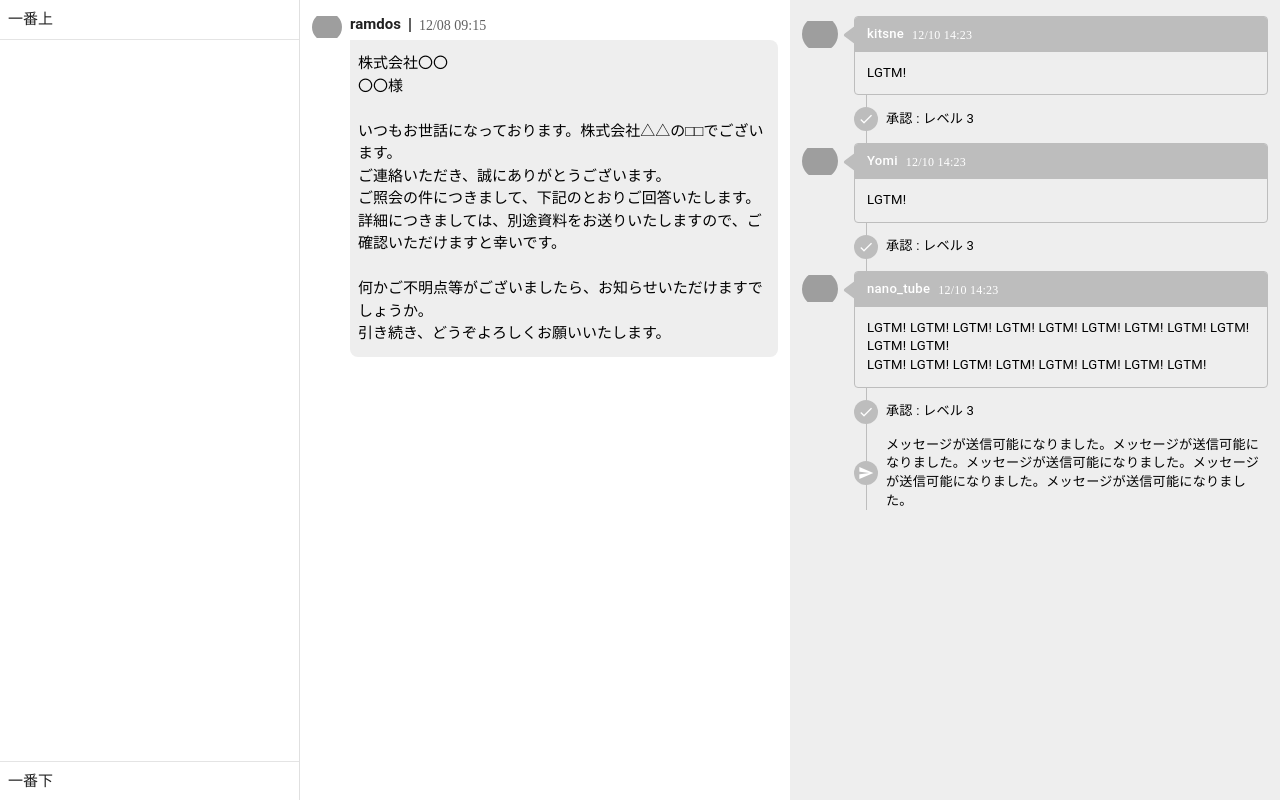
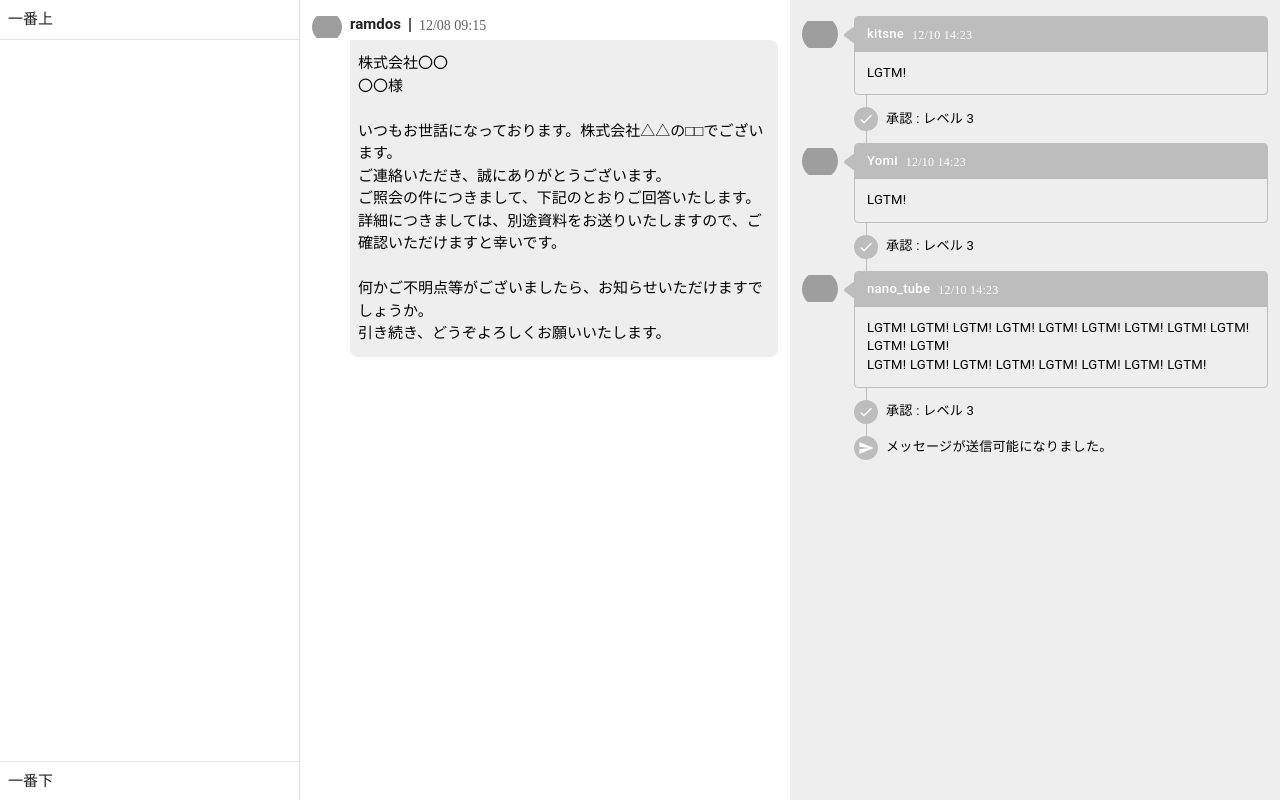
Before and after one commit to traP-jp/anshin-techo-frontend, a Vue app: page /ticket in a window 1280 px wide. Built offline with nearby package versions, Linux system fonts and the light colour scheme; grey boxes are pictures that could not be loaded; a web font is replaced by a local one.

Commit message:
最後が長い場合にコネクタが飛び出る問題は一旦放置する

```diff
--- a/src/views/TicketView.vue
+++ b/src/views/TicketView.vue
@@ -28,10 +28,7 @@ const notes = ref<Note[]>(dummyNotes)
               <note-log icon="mdi-check" :text="`承認 : レベル ${review.weight}`" />
               <div :class="$style.connector" class="bg-grey-lighten-1"></div>
             </template>
-            <note-log
-              icon="mdi-send"
-              text="メッセージが送信可能になりました。メッセージが送信可能になりました。メッセージが送信可能になりました。メッセージが送信可能になりました。メッセージが送信可能になりました。"
-            />
+            <note-log icon="mdi-send" text="メッセージが送信可能になりました。" />
           </v-col>
         </v-row>
       </v-container>
```
